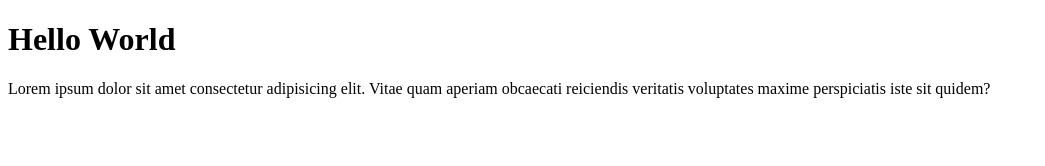
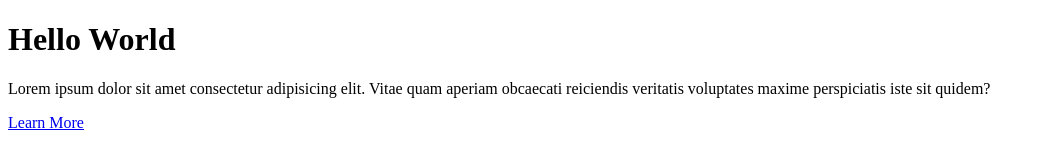
Before and after one commit to porosh-786/prac-git, a plain HTML site: page index.html in a window 1280 px wide. Shown: the whole page, without its empty margins (0-1045 px from the left). Drawn offline with Linux system fonts and the light colour scheme.

Commit message:
link add

```diff
--- a/index.html
+++ b/index.html
@@ -8,5 +8,6 @@
 <body>
     <h1>Hello World</h1>
     <p>Lorem ipsum dolor sit amet consectetur adipisicing elit. Vitae quam aperiam obcaecati reiciendis veritatis voluptates maxime perspiciatis iste sit quidem?</p>
+    <a href="#">Learn More</a>
 </body>
 </html>
```
